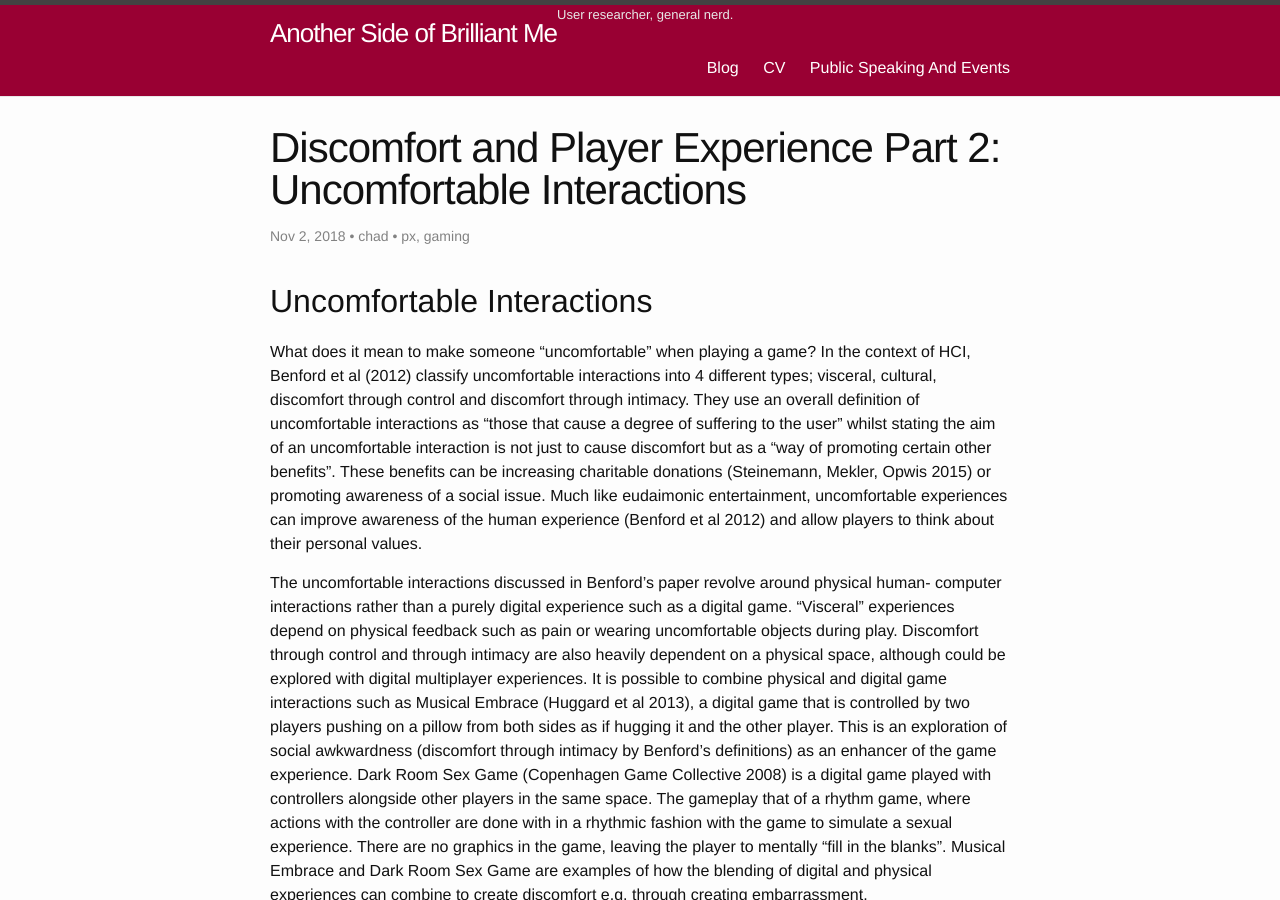
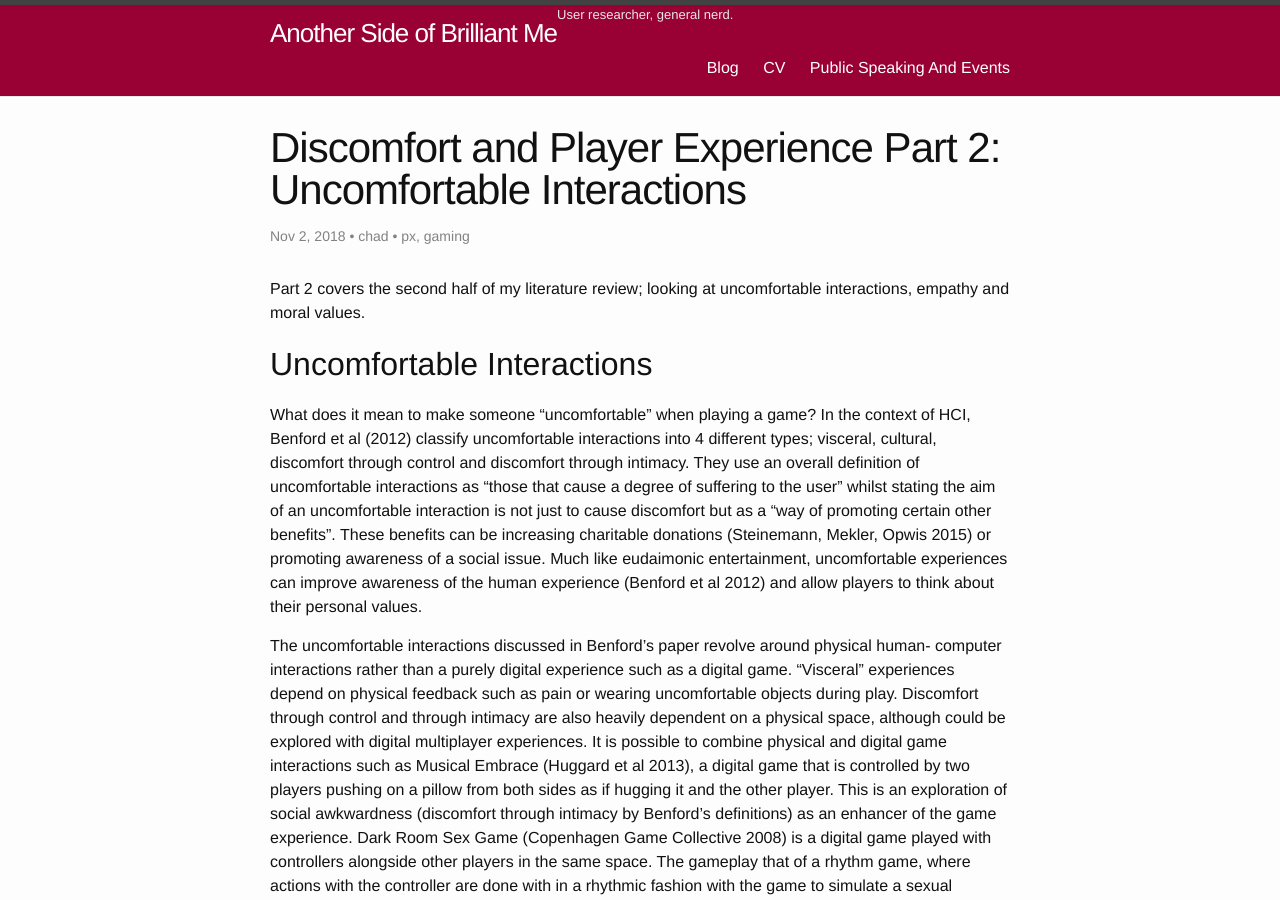
Before and after one commit to kitation/kitation.github.io, a Jekyll site: the page built from _posts/2018-11-02-uncomfortable-interactions.markdown, in a window 1280 px wide and 900 px high. Built offline with Jekyll 4.4.1, drawn with Linux system fonts in a browser that asks for light colours.

Commit message:
add read more

```diff
--- a/_posts/2018-11-02-uncomfortable-interactions.markdown
+++ b/_posts/2018-11-02-uncomfortable-interactions.markdown
@@ -10,11 +10,12 @@
 - px
 - gaming
 ---
+Part 2 covers the second half of my literature review; looking at uncomfortable interactions, empathy and moral values.
+
+<!--more-->
 
 ## Uncomfortable Interactions
 What does it mean to make someone “uncomfortable” when playing a game? In the context of HCI, Benford et al (2012) classify uncomfortable interactions into 4 different types; visceral, cultural, discomfort through control and discomfort through intimacy. They use an overall definition of uncomfortable interactions as “those that cause a degree of suffering to the user” whilst stating the aim of an uncomfortable interaction is not just to cause discomfort but as a “way of promoting certain other benefits”. These benefits can be increasing charitable donations (Steinemann, Mekler, Opwis 2015) or promoting awareness of a social issue. Much like eudaimonic entertainment, uncomfortable experiences can improve awareness of the human experience (Benford et al 2012) and allow players to think about their personal values.
-
-<!--more-->
 
 The uncomfortable interactions discussed in Benford’s paper revolve around physical human- computer interactions rather than a purely digital experience such as a digital game. “Visceral” experiences depend on physical feedback such as pain or wearing uncomfortable objects during play. Discomfort through control and through intimacy are also heavily dependent on a physical space, although could be explored with digital multiplayer experiences. It is possible to combine physical and digital game interactions such as Musical Embrace (Huggard et al 2013), a digital game that is controlled by two players pushing on a pillow from both sides as if hugging it and the other player. This is an exploration of social awkwardness (discomfort through intimacy by Benford’s definitions) as an enhancer of the game experience. Dark Room Sex Game (Copenhagen Game Collective 2008) is a digital game played with controllers alongside other players in the same space. The gameplay that of a rhythm game, where actions with the controller are done with in a rhythmic fashion with the game to simulate a sexual experience. There are no graphics in the game, leaving the player to mentally “fill in the blanks”. Musical Embrace and Dark Room Sex Game are examples of how the blending of digital and physical experiences can combine to create discomfort e.g. through creating embarrassment.
 
```
